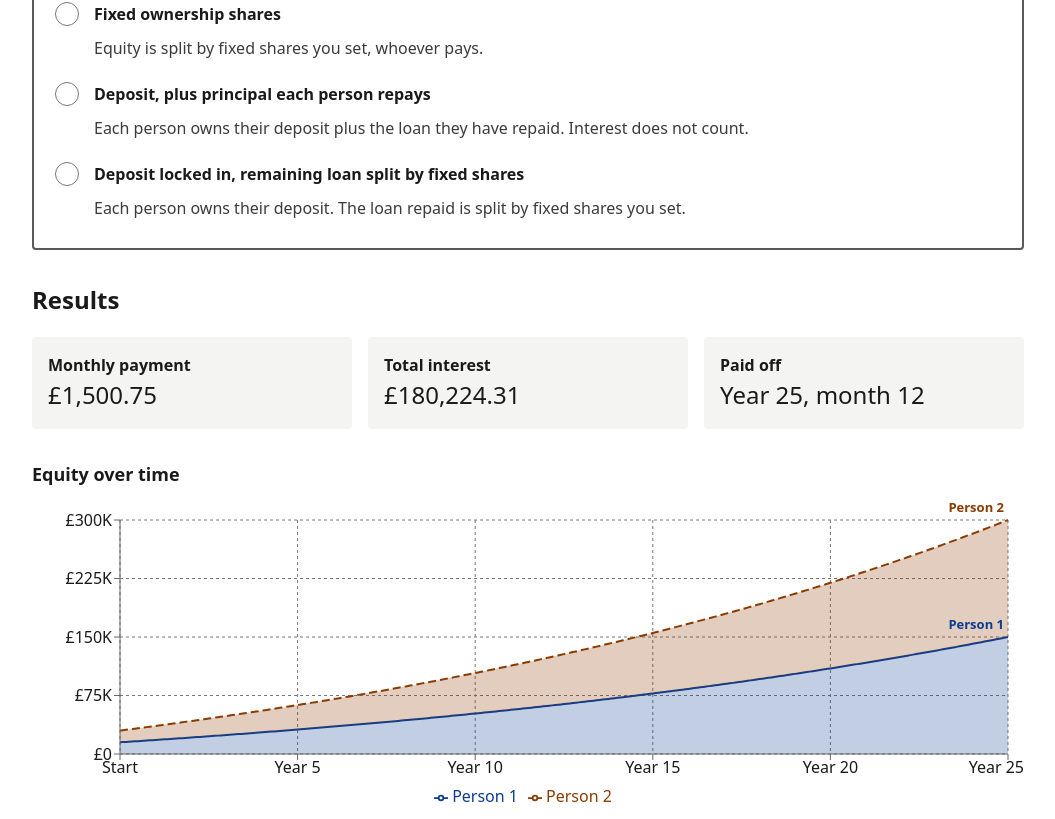
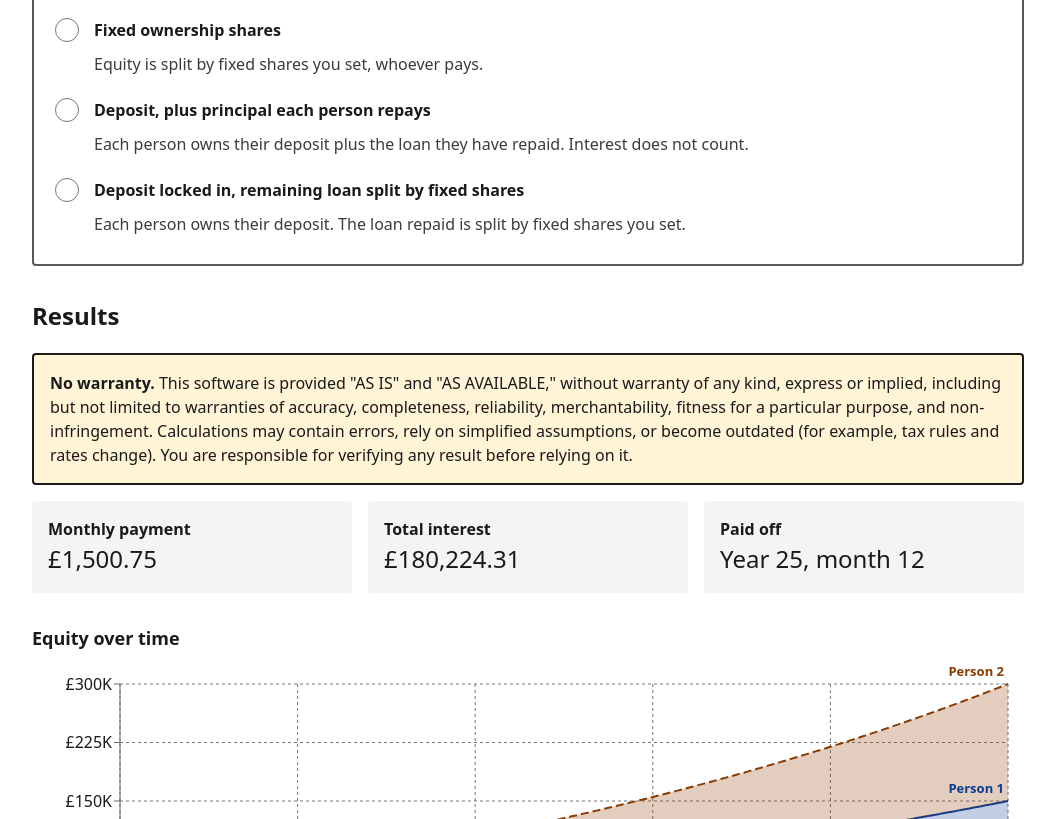
Before and after one commit to shared-amortization-calculator/shared-amortization-calculator, a React (Vite) app: page / in a window 1280 px wide. Shown: the part 1981-2800 px from the top of the page, without its empty margins (112-1167 px from the left). Built offline with nearby package versions, Linux system fonts and the light colour scheme.

Commit message:
Move the warranty notice from the footer to a box under Results
The no-warranty text now shows as an always-visible banner-style box
directly below the Results heading, with no dismiss option. The site
footer is removed.

Co-Authored-By: Claude Opus 5.5 <noreply@anthropic.com>

```diff
--- a/src/App.tsx
+++ b/src/App.tsx
@@ -5,10 +5,10 @@ import EquityOverTime from './components/charts/EquityOverTime';
 import CurrencySelector from './components/CurrencySelector';
 import DisclaimerBanner from './components/DisclaimerBanner';
 import EquityModeSelector from './components/EquityModeSelector/EquityModeSelector';
-import Footer from './components/Footer';
 import MortgageForm from './components/MortgageForm/MortgageForm';
 import PeopleControls from './components/PeopleControls/PeopleControls';
 import Results from './components/Results/Results';
+import WarrantyNotice from './components/WarrantyNotice';
 import { useAmortizationSchedule } from './hooks/useAmortizationSchedule';
 import { usePrefersReducedMotion } from './hooks/usePrefersReducedMotion';
 import { initialState, type AppState } from './state/appState';
@@ -39,13 +39,13 @@ export default function App() {
         <EquityModeSelector state={state} update={setState} />
         <section id="results" tabIndex={-1} aria-labelledby="results-heading">
           <h2 id="results-heading">Results</h2>
+          <WarrantyNotice />
           <Results result={result} currency={state.currency} />
           <EquityOverTime {...chartProps} />
           <BalanceOverTime {...chartProps} />
           <ContributedVsEquity {...chartProps} />
         </section>
       </main>
-      <Footer />
     </>
   );
 }
--- a/src/components/Footer.tsx
+++ b/src/components/WarrantyNotice.tsx
@@ -5,12 +5,12 @@ const WARRANTY_TEXT =
   'become outdated (for example, tax rules and rates change). You are responsible for verifying any result before ' +
   'relying on it.';
 
-export default function Footer() {
+export default function WarrantyNotice() {
   return (
-    <footer className="site-footer page">
+    <div className="banner" role="note">
       <p>
         <strong>No warranty.</strong> {WARRANTY_TEXT}
       </p>
-    </footer>
+    </div>
   );
 }
--- a/src/styles.css
+++ b/src/styles.css
@@ -149,14 +149,22 @@ section {
 }
 
 .banner {
-  margin-top: 1rem;
+  margin: 1rem 0;
+  padding: 1rem;
   background: var(--banner-bg);
   border: 2px solid var(--text);
   border-radius: 4px;
 }
 
+.banner > :first-child {
+  margin-top: 0;
+}
+
+.banner > :last-child {
+  margin-bottom: 0;
+}
+
 .banner__title {
-  margin-top: 0;
   font-size: 1.25rem;
   font-weight: 700;
 }
@@ -325,12 +333,6 @@ caption {
   font-weight: 600;
 }
 
-.site-footer {
-  margin-top: 3rem;
-  border-top: 2px solid var(--border);
-  color: var(--muted);
-}
-
 @media (prefers-reduced-motion: reduce) {
   * {
     scroll-behavior: auto !important;
```
Also changed, not shown: 1 other file (tests, documents, lock files or other folders).
